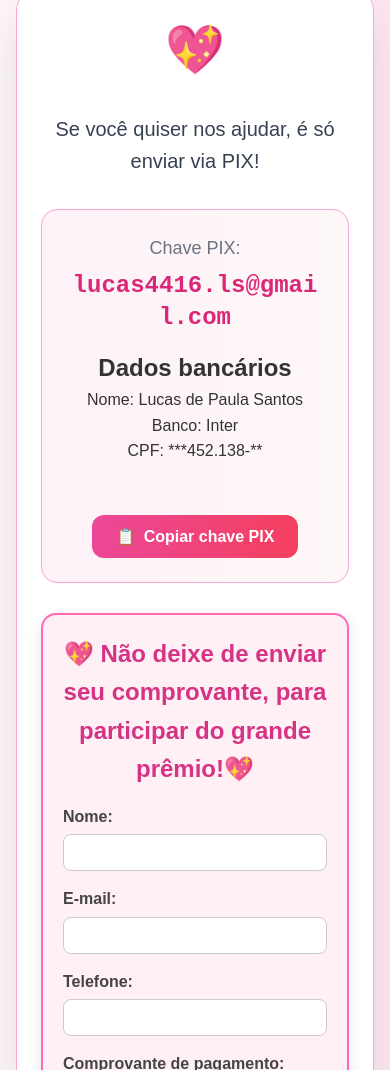
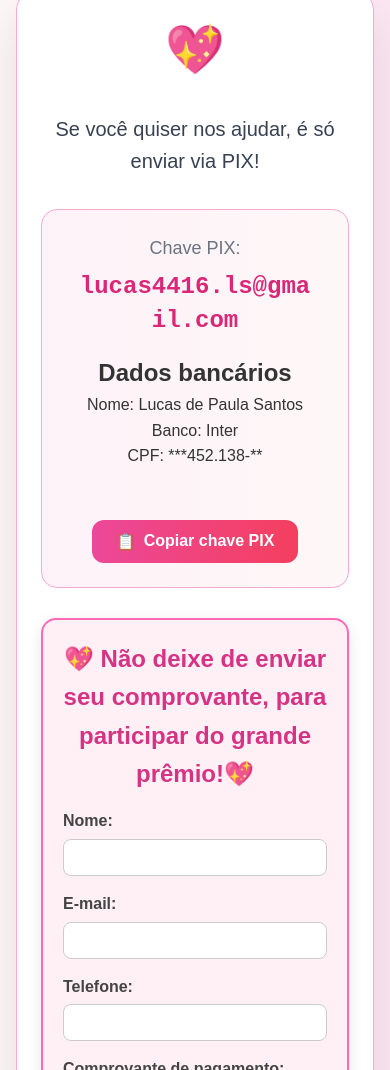
Before and after one commit to LucasSantosOficial/cha-de-panela-site, a website: page index.html in a window 390 px wide. Shown: the part 3227-4297 px from the top of the page. Drawn offline with Linux system fonts and the light colour scheme; no server answers.

Commit message:
correção

```diff
--- a/style.css
+++ b/style.css
@@ -420,22 +420,27 @@ body {
 }
 
 .pix-key {
-  font-size: 2rem;
+  display: block;              /* Garante que ocupe a largura total */
+  max-width: 100%;             /* Nunca ultrapassa a tela */
+  overflow-wrap: anywhere;     /* Quebra em qualquer ponto se necessário */
+  word-break: break-word;      /* Compatibilidade com navegadores antigos */
+  white-space: normal;         /* Permite a quebra de linha */
+  text-align: center;          /* Centraliza em qualquer tamanho */
+  font-size: clamp(1rem, 4vw, 2rem); /* Ajuste automático da fonte */
   font-weight: bold;
   color: #db2777;
   margin-bottom: 1rem;
   font-family: "Courier New", monospace;
-  word-break: break-all;      /* quebra o e-mail em qualquer ponto */
-  overflow-wrap: break-word;  /* garante compatibilidade com navegadores modernos */
-  text-align: center;         /* centraliza em telas menores */
+  line-height: 1.4;
 }
 
 @media (max-width: 480px) {
   .pix-key {
-    font-size: 1.2rem;        /* reduz o tamanho da fonte no celular */
-    line-height: 1.3;
+    font-size: 1.1rem;
+    padding: 0 10px; /* Adiciona respiro lateral */
   }
 }
+
 
 
 .copy-button {
```
